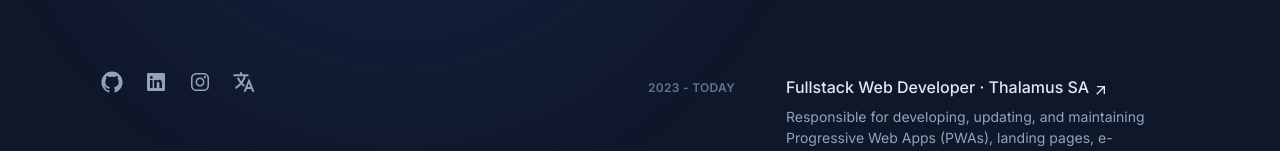
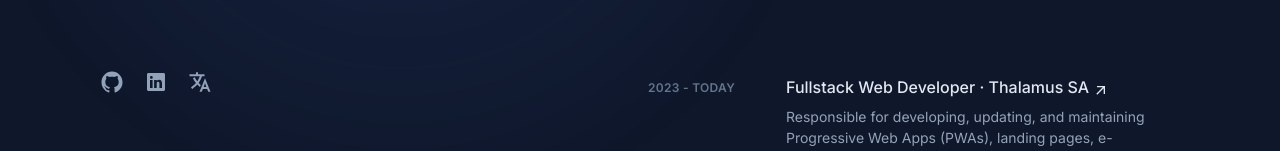
Before and after one commit to nachowolf11/porfolio-nextjs13, a Next.js app: page /en/dev in a window 1280 px wide. Shown: the part 610-761 px from the top of the page. Built offline with nearby package versions, Linux system fonts and the light colour scheme.

Commit message:
Remove instagram link

```diff
--- a/src/components/content/Header.tsx
+++ b/src/components/content/Header.tsx
@@ -13,11 +13,6 @@ const socialNetworks = [
         url: 'https://www.linkedin.com/in/ignacio-wolf-890642164/',
         label: 'LinkedIn',
         icon: <IoLogoLinkedin className="h-6 w-6"/>
-    },
-    {
-        url: 'https://www.instagram.com/nachowolf/',
-        label: 'Instagram',
-        icon: <IoLogoInstagram className="h-6 w-6"/>
     }
 ];
 
```
